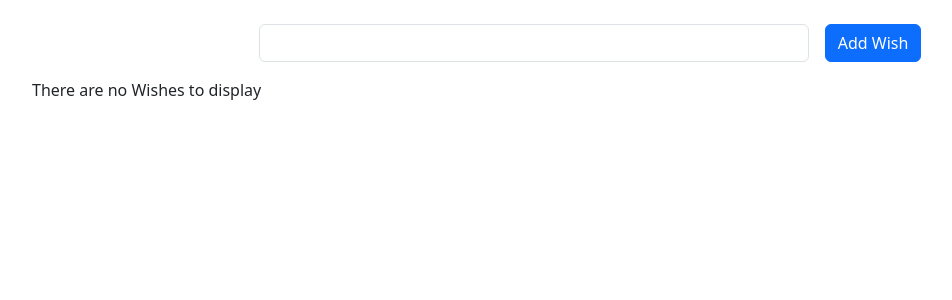
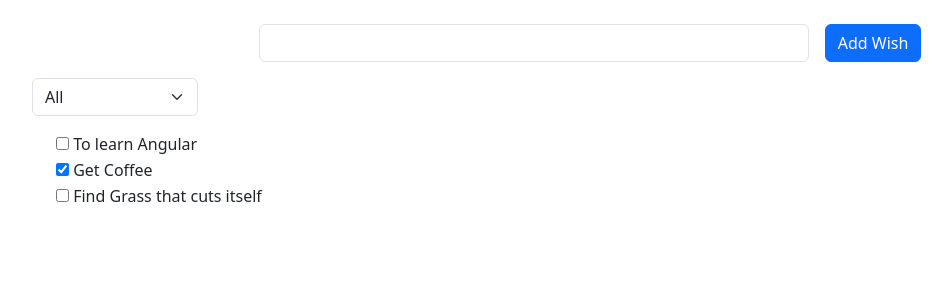
Before and after one commit to J-R77-stack/angular-wishlist, an Angular app: page / in a window 1280 px wide. Shown: the top 300 px of the page, without its empty margins (50-1002 px from the left). Built offline with nearby package versions, Linux system fonts and the light colour scheme.

Commit message:
add select box and logic to filter between all fullfiled and unfulfiled items in list

```diff
--- a/src/app/app.component.html
+++ b/src/app/app.component.html
@@ -19,14 +19,29 @@
       </button>
     </div>
   </form>
+
   <div class="row mt-3">
-    <div *ngIf="items.length === 0; else showItems">
+    <div class="col-sm-2">
+      <select
+        class="form-select"
+        [(ngModel)]="listFilter"
+        (ngModelChange)="filterChanged($event)"
+      >
+        <option value="0">All</option>
+        <option value="1">Unfulfilled</option>
+        <option value="2">Fulfilled</option>
+      </select>
+    </div>
+  </div>
+
+  <div class="row mt-3">
+    <div *ngIf="visibleItems.length === 0; else showItems">
       There are no Wishes to display
     </div>
 
     <ng-template #showItems>
       <ul class="wish-list">
-        <li *ngFor="let item of items; index as ii">
+        <li *ngFor="let item of visibleItems; index as ii">
           <div class="form-check">
             <label class="form-check-label">
               <input
--- a/src/app/app.component.ts
+++ b/src/app/app.component.ts
@@ -8,18 +8,32 @@
 })
 export class AppComponent {
   items: WishItem[] = [
-    // new WishItem('To learn Angular'),
-    // new WishItem('Get Coffee', true),
-    // new WishItem('Find Grass that cuts itself'),
+    new WishItem('To learn Angular'),
+    new WishItem('Get Coffee', true),
+    new WishItem('Find Grass that cuts itself'),
   ];
+
+  listFilter: string = '0';
 
   newWishText = '';
 
   title = 'wishlist';
 
+  visibleItems: WishItem[] = this.items;
+
   addNewWish() {
     this.items.push(new WishItem(this.newWishText));
     this.newWishText = '';
+  }
+
+  filterChanged(value: any) {
+    if (value === '0') {
+      this.visibleItems = this.items;
+    } else if (value === '1') {
+      this.visibleItems = this.items.filter((item) => !item.isComplete);
+    } else {
+      this.visibleItems = this.items.filter((item) => item.isComplete);
+    }
   }
 
   toggleItem(item: WishItem) {
```
